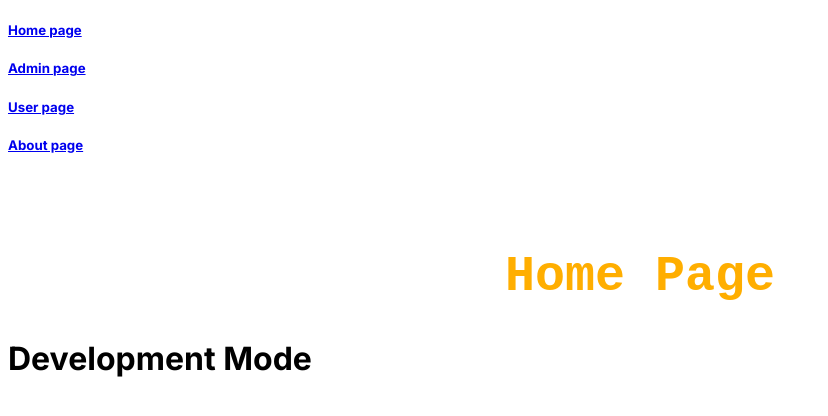
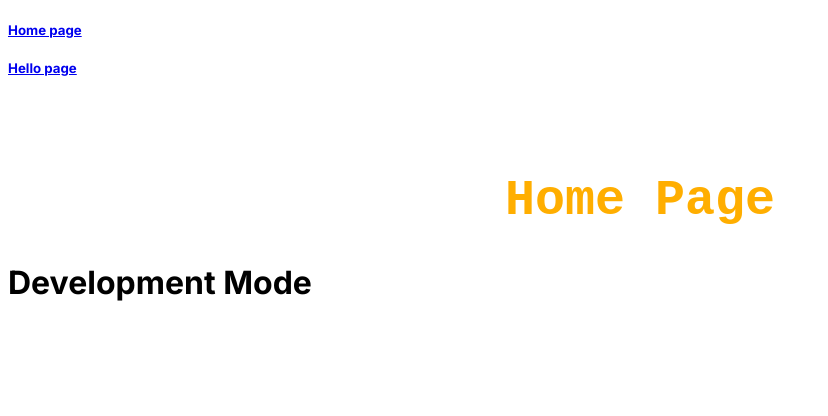
Before and after one commit to Jasmin2208/Nextjs, a Next.js app: page / in a window 1280 px wide. Shown: the top 416 px of the page, without its empty margins (0-828 px from the left). Built offline with nearby package versions, Linux system fonts and the light colour scheme.

Commit message:
API router in nextjs

```diff
--- a/jsconfig.json
+++ b/jsconfig.json
@@ -1,7 +1,7 @@
 {
   "compilerOptions": {
     "paths": {
-      "@/*": ["./src/*"]
+      "@/app/api/*": ["./src/app/api/*"]
     }
   }
 }
--- /dev/null
+++ b/src/app/api/hello/route.js
@@ -0,0 +1,3 @@
+export async function GET(request) {
+    return new Response("Heelo, nextjs")
+}
--- a/src/app/api/route.js
+++ /dev/null
@@ -1,3 +0,0 @@
-export async function GET(request) {
-    return new Response("Hello,This is nextjs API !")
-}
--- /dev/null
+++ b/src/app/api/user/route.js
@@ -0,0 +1,9 @@
+import { NextResponse } from "next/server";
+
+export async function GET(request) {
+    return NextResponse.json({
+        name: "jasmin",
+        age: 20,
+        gender: "male"
+    })
+}
--- a/src/app/layout.js
+++ b/src/app/layout.js
@@ -14,9 +14,7 @@ export default function RootLayout({ children }) {
     <html lang="en">
       <body className={inter.className}>
         <h5><Link href='/'>Home page</Link></h5>
-        <h5><Link href='/admin'>Admin page</Link></h5>
-        <h5><Link href='/user'>User page</Link></h5>
-        <h5><Link href='/about'>About page</Link></h5>
+        <h5><Link href='/api/hello'>Hello page</Link></h5>
         <br />
         <br />
         {children}
--- a/src/app/page.js
+++ b/src/app/page.js
@@ -1,10 +1,6 @@
 'use client'
-import { useState } from 'react'
-import Link from 'next/link'
-import { API_BASE_URL } from './config/constant';
 
 export default function Home() {
-  console.log(process.env.SERVER_PASSWORD);
   return (
     <>
       <main>
@@ -14,7 +10,6 @@ export default function Home() {
             <h1>Development Mode</h1> :
             <h1>Production Mode</h1>
         }
-        <h2>{API_BASE_URL}</h2>
       </main>
     </>
   )
```
